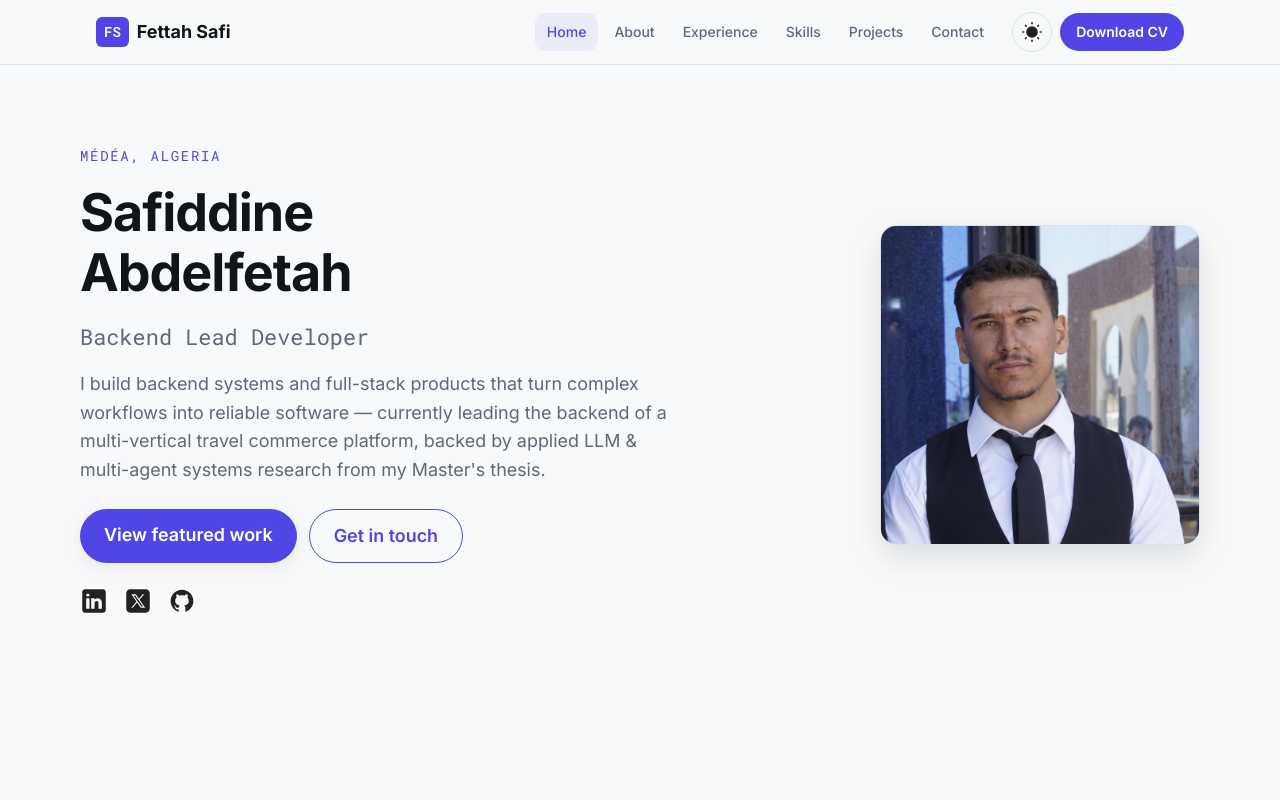
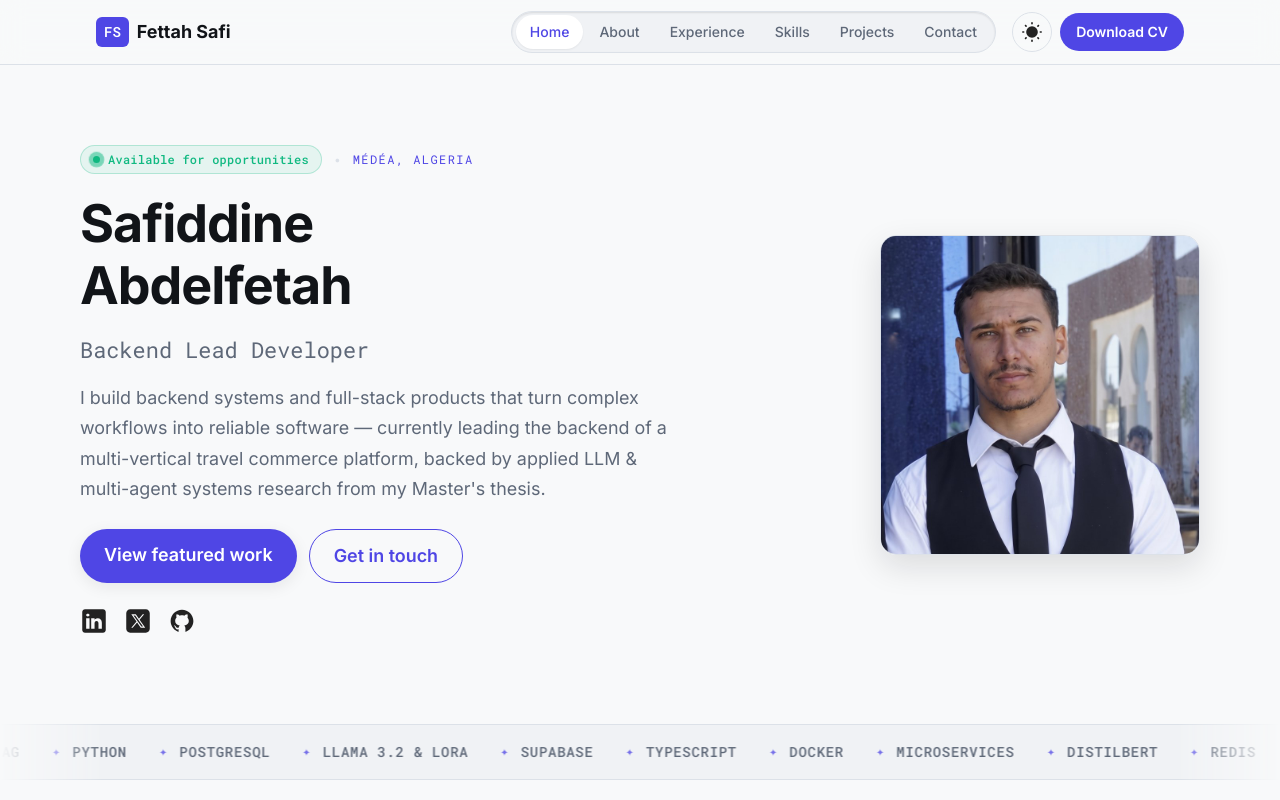
Before and after one commit to S-fetah/myportfolio, a React (Vite) app: page / in a window 1280 px wide. Shown: the top 800 px of the page. Built offline with nearby package versions, Linux system fonts and the light colour scheme; no server answers.

Commit message:
feat(ui): add Showcasy-inspired physics transitions, tech marquee, and micro-interactions

```diff
--- a/src/App.css
+++ b/src/App.css
@@ -109,11 +109,12 @@ a {
   margin: 0 0 var(--space-8);
 }
 
-/* Scroll-reveal (driven by Reveal.jsx IntersectionObserver) */
+/* Scroll-reveal (driven by Reveal.jsx IntersectionObserver — Showcasy cinematic curve) */
 .reveal {
   opacity: 0;
-  transform: translateY(24px);
-  transition: opacity 600ms ease, transform 600ms ease;
+  transform: translateY(28px);
+  transition: opacity 800ms var(--ease-framer), transform 800ms var(--ease-framer);
+  will-change: opacity, transform;
 }
 
 .reveal.isVisible {
--- a/src/App.jsx
+++ b/src/App.jsx
@@ -1,6 +1,7 @@
 import "./App.css";
 import Nav from "./components/Nav/Nav";
 import Hero from "./components/Hero/Hero";
+import TechMarquee from "./components/common/TechMarquee";
 import About from "./components/About/About";
 import Experience from "./components/Experience/Experience";
 import Skills from "./components/skills/Skills";
@@ -17,6 +18,7 @@ function App() {
       <Nav />
       <main id="main">
         <Hero />
+        <TechMarquee />
         <About />
         <Experience />
         <Skills />
--- a/src/components/Footer/FooterStyles.module.css
+++ b/src/components/Footer/FooterStyles.module.css
@@ -31,20 +31,26 @@
   font-size: var(--text-sm);
   font-weight: 500;
   text-decoration: none;
+  transition: all var(--transition-fast);
+  display: inline-block;
 }
 
 .links a:hover {
-  text-decoration: underline;
+  color: var(--accent-hover);
+  transform: translateY(-2px);
 }
 
 .topLink {
   font-family: var(--font-mono);
   font-size: var(--text-sm);
   text-decoration: none;
+  display: inline-block;
+  transition: all var(--transition-fast);
 }
 
 .topLink:hover {
-  text-decoration: underline;
+  transform: translateY(-2px);
+  color: var(--accent-hover);
 }
 
 @media (min-width: 768px) {
--- a/src/components/Hero/Hero.jsx
+++ b/src/components/Hero/Hero.jsx
@@ -17,10 +17,17 @@ function Hero() {
     <section id="home" className={styles.hero} aria-labelledby="hero-heading">
       <div className={styles.inner}>
         <div className={styles.copy}>
-          <p className={styles.kicker}>{PROFILE.location}</p>
-          <h1 id="hero-heading">
-            {PROFILE.firstName} <br />
-            {PROFILE.lastName}
+          <div className={styles.kickerRow}>
+            <span className={styles.statusBadge}>
+              <span className={styles.statusDot} />
+              Available for opportunities
+            </span>
+            <span className={styles.kickerDot}>•</span>
+            <p className={styles.kicker}>{PROFILE.location}</p>
+          </div>
+          <h1 id="hero-heading" className={styles.heading}>
+            <span className={styles.headingLine}>{PROFILE.firstName}</span>
+            <span className={styles.headingLine}>{PROFILE.lastName}</span>
           </h1>
           <p className={styles.role}>{PROFILE.title}</p>
           <p className={styles.description}>{PROFILE.valueProp}</p>
--- a/src/components/Hero/HeroStyles.module.css
+++ b/src/components/Hero/HeroStyles.module.css
@@ -17,13 +17,80 @@
   align-items: flex-start;
 }
 
+.kickerRow {
+  display: flex;
+  flex-wrap: wrap;
+  align-items: center;
+  gap: var(--space-2) var(--space-3);
+  margin-bottom: var(--space-1);
+}
+
+.statusBadge {
+  display: inline-flex;
+  align-items: center;
+  gap: var(--space-2);
+  padding: 4px 12px;
+  border-radius: var(--radius-pill);
+  background-color: rgba(16, 185, 129, 0.08);
+  border: 1px solid rgba(16, 185, 129, 0.25);
+  color: #10b981;
+  font-family: var(--font-mono);
+  font-size: var(--text-xs);
+  font-weight: 500;
+  letter-spacing: 0.02em;
+}
+
+.statusDot {
+  position: relative;
+  width: 7px;
+  height: 7px;
+  border-radius: 50%;
+  background-color: #10b981;
+  flex-shrink: 0;
+}
+
+.statusDot::after {
+  content: "";
+  position: absolute;
+  inset: -1px;
+  border-radius: 50%;
+  background-color: #10b981;
+  animation: radarPing 2.2s cubic-bezier(0, 0, 0.2, 1) infinite;
+}
+
+@keyframes radarPing {
+  0% {
+    transform: scale(1);
+    opacity: 0.85;
+  }
+  100% {
+    transform: scale(2.8);
+    opacity: 0;
+  }
+}
+
+.kickerDot {
+  color: var(--border);
+  font-size: var(--text-xs);
+}
+
 .kicker {
   font-family: var(--font-mono);
-  font-size: var(--text-sm);
+  font-size: var(--text-xs);
   color: var(--accent);
   text-transform: uppercase;
   letter-spacing: 0.12em;
   margin: 0;
+}
+
+.heading {
+  display: flex;
+  flex-direction: column;
+  gap: 2px;
+}
+
+.headingLine {
+  display: block;
 }
 
 .role {
@@ -37,6 +104,7 @@
   max-width: 52ch;
   color: var(--text-muted);
   margin: 0;
+  line-height: 1.7;
 }
 
 .ctas {
@@ -55,18 +123,17 @@
   border-radius: var(--radius-pill);
   padding: var(--space-3) var(--space-6);
   box-shadow: var(--shadow-md);
-  transition: background-color var(--transition-fast), transform var(--transition-fast),
-    box-shadow var(--transition-fast);
+  transition: all var(--transition-fast);
 }
 
 .primaryButton:hover {
   background-color: var(--accent-hover);
-  transform: translateY(-2px);
-  box-shadow: var(--shadow-lg);
+  transform: translateY(-3px) scale(1.02);
+  box-shadow: var(--shadow-lg), 0 0 20px var(--accent-soft);
 }
 
 .primaryButton:active {
-  transform: translateY(0);
+  transform: translateY(0) scale(0.98);
 }
 
 .secondaryButton {
@@ -77,12 +144,16 @@
   border: 1px solid var(--accent);
   border-radius: var(--radius-pill);
   padding: var(--space-3) var(--space-6);
-  transition: background-color var(--transition-fast), transform var(--transition-fast);
+  transition: all var(--transition-fast);
 }
 
 .secondaryButton:hover {
   background-color: var(--accent-soft);
-  transform: translateY(-2px);
+  transform: translateY(-3px) scale(1.02);
+}
+
+.secondaryButton:active {
+  transform: translateY(0) scale(0.98);
 }
 
 .socials {
@@ -120,6 +191,13 @@
   border-radius: var(--radius-lg);
   border: 1px solid var(--border);
   box-shadow: var(--shadow-lg);
+  transition: transform 600ms var(--ease-out-spring), box-shadow 600ms var(--ease-out-spring), border-color 300ms ease;
+}
+
+.photo:hover {
+  transform: translateY(-6px) scale(1.02);
+  border-color: var(--accent);
+  box-shadow: 0 24px 48px -12px rgba(0, 0, 0, 0.6), 0 0 24px var(--accent-soft);
 }
 
 @media (min-width: 860px) {
--- a/src/components/Nav/NavStyles.module.css
+++ b/src/components/Nav/NavStyles.module.css
@@ -84,9 +84,9 @@
   color: var(--text-muted);
   font-size: var(--text-sm);
   font-weight: 500;
-  padding: var(--space-2) var(--space-3);
-  border-radius: var(--radius-md);
-  transition: color var(--transition-fast), background-color var(--transition-fast);
+  padding: 6px 14px;
+  border-radius: var(--radius-pill);
+  transition: all var(--transition-fast);
 }
 
 .links a:hover {
@@ -97,6 +97,7 @@
 .linkActive {
   color: var(--accent) !important;
   background-color: var(--accent-soft);
+  font-weight: 600;
 }
 
 .actions {
@@ -115,12 +116,12 @@
   border: 1px solid var(--border);
   border-radius: var(--radius-pill);
   cursor: pointer;
-  transition: border-color var(--transition-fast), transform var(--transition-fast);
+  transition: all var(--transition-fast);
 }
 
 .themeToggle:hover {
   border-color: var(--accent);
-  transform: scale(1.05);
+  transform: scale(1.08) rotate(12deg);
 }
 
 .themeToggle img {
@@ -138,12 +139,13 @@
   border-radius: var(--radius-pill);
   padding: var(--space-2) var(--space-4);
   white-space: nowrap;
-  transition: background-color var(--transition-fast), transform var(--transition-fast);
+  transition: all var(--transition-fast);
 }
 
 .resumeButton:hover {
   background-color: var(--accent-hover);
-  transform: translateY(-1px);
+  transform: translateY(-2px) scale(1.02);
+  box-shadow: 0 4px 14px var(--accent-soft);
 }
 
 @media (min-width: 860px) {
@@ -155,12 +157,18 @@
     display: flex;
     flex-direction: row;
     align-items: center;
-    gap: var(--space-1);
+    gap: 2px;
     position: static;
-    background: none;
-    border: 0;
-    padding: 0;
-    box-shadow: none;
+    background-color: var(--surface-2);
+    border: 1px solid var(--border);
+    border-radius: var(--radius-pill);
+    padding: 3px 4px;
+    box-shadow: inset 0 1px 2px rgba(0, 0, 0, 0.1);
+  }
+
+  .linkActive {
+    background-color: var(--surface);
+    box-shadow: var(--shadow-sm);
   }
 
   .resumeButton {
--- a/src/components/common/ProjectCard.jsx
+++ b/src/components/common/ProjectCard.jsx
@@ -78,7 +78,10 @@ function ProjectCard({
                 rel="noopener noreferrer"
                 className={styles.cardLink}
               >
-                {link.label} <span aria-hidden="true">↗</span>
+                {link.label}{" "}
+                <span aria-hidden="true" className={styles.linkArrow}>
+                  ↗
+                </span>
               </a>
             ))}
           </div>
--- /dev/null
+++ b/src/components/common/TechMarquee.jsx
@@ -0,0 +1,40 @@
+import styles from "./TechMarquee.module.css";
+
+const ITEMS = [
+  "FastAPI",
+  "React Native",
+  "Next.js",
+  "LangChain & RAG",
+  "Python",
+  "PostgreSQL",
+  "LLaMA 3.2 & LoRA",
+  "Supabase",
+  "TypeScript",
+  "Docker",
+  "Microservices",
+  "DistilBERT",
+  "Redis",
+  "Mistral 7B",
+  "Tailwind CSS",
+  "Vite",
+];
+
+function TechMarquee() {
+  // Duplicate array for seamless infinite looping
+  const doubleItems = [...ITEMS, ...ITEMS];
+
+  return (
+    <div className={styles.container} aria-hidden="true">
+      <div className={styles.track}>
+        {doubleItems.map((item, idx) => (
+          <span key={`${item}-${idx}`} className={styles.item}>
+            <span className={styles.dot}>✦</span>
+            <span className={styles.text}>{item}</span>
+          </span>
+        ))}
+      </div>
+    </div>
+  );
+}
+
+export default TechMarquee;
--- /dev/null
+++ b/src/components/common/TechMarquee.module.css
@@ -0,0 +1,77 @@
+.container {
+  width: 100%;
+  overflow: hidden;
+  padding: var(--space-4) 0;
+  background-color: var(--surface-2);
+  border-top: 1px solid var(--border);
+  border-bottom: 1px solid var(--border);
+  mask-image: linear-gradient(
+    to right,
+    transparent 0%,
+    black 8%,
+    black 92%,
+    transparent 100%
+  );
+  -webkit-mask-image: linear-gradient(
+    to right,
+    transparent 0%,
+    black 8%,
+    black 92%,
+    transparent 100%
+  );
+  user-select: none;
+}
+
+.track {
+  display: flex;
+  width: max-content;
+  white-space: nowrap;
+  animation: marqueeLoop 28s linear infinite;
+  will-change: transform;
+}
+
+.container:hover .track {
+  animation-play-state: paused;
+}
+
+.item {
+  display: inline-flex;
+  align-items: center;
+  gap: var(--space-3);
+  padding: 0 var(--space-4);
+}
+
+.dot {
+  font-size: 10px;
+  color: var(--accent);
+  opacity: 0.75;
+}
+
+.text {
+  font-family: var(--font-mono);
+  font-size: var(--text-sm);
+  font-weight: 500;
+  color: var(--text-muted);
+  letter-spacing: 0.05em;
+  text-transform: uppercase;
+  transition: color var(--transition-fast);
+}
+
+.item:hover .text {
+  color: var(--text);
+}
+
+@keyframes marqueeLoop {
+  0% {
+    transform: translateX(0%);
+  }
+  100% {
+    transform: translateX(-50%);
+  }
+}
+
+@media (prefers-reduced-motion: reduce) {
+  .track {
+    animation: none;
+  }
+}
--- a/src/styles/tokens.css
+++ b/src/styles/tokens.css
@@ -44,9 +44,13 @@
   --radius-lg: 16px;
   --radius-pill: 999px;
 
-  /* Motion */
-  --transition-fast: 150ms ease;
-  --transition-base: 250ms ease;
+  /* Motion — Showcasy / Framer physics curves */
+  --ease-framer: cubic-bezier(0.67, 0.01, 0.18, 1);
+  --ease-out-spring: cubic-bezier(0.16, 1, 0.3, 1);
+  --ease-bounce: cubic-bezier(0.34, 1.56, 0.64, 1);
+  --transition-fast: 180ms var(--ease-out-spring);
+  --transition-base: 320ms var(--ease-out-spring);
+  --transition-smooth: 850ms var(--ease-framer);
 
   /* Light theme */
   --bg: #f8f9fa;
```
Also changed, not shown: src/components/Experience/ExperienceStyles.module.css (+10 -3 lines), src/components/common/ProjectCard.module.css (+33 -5 lines).
